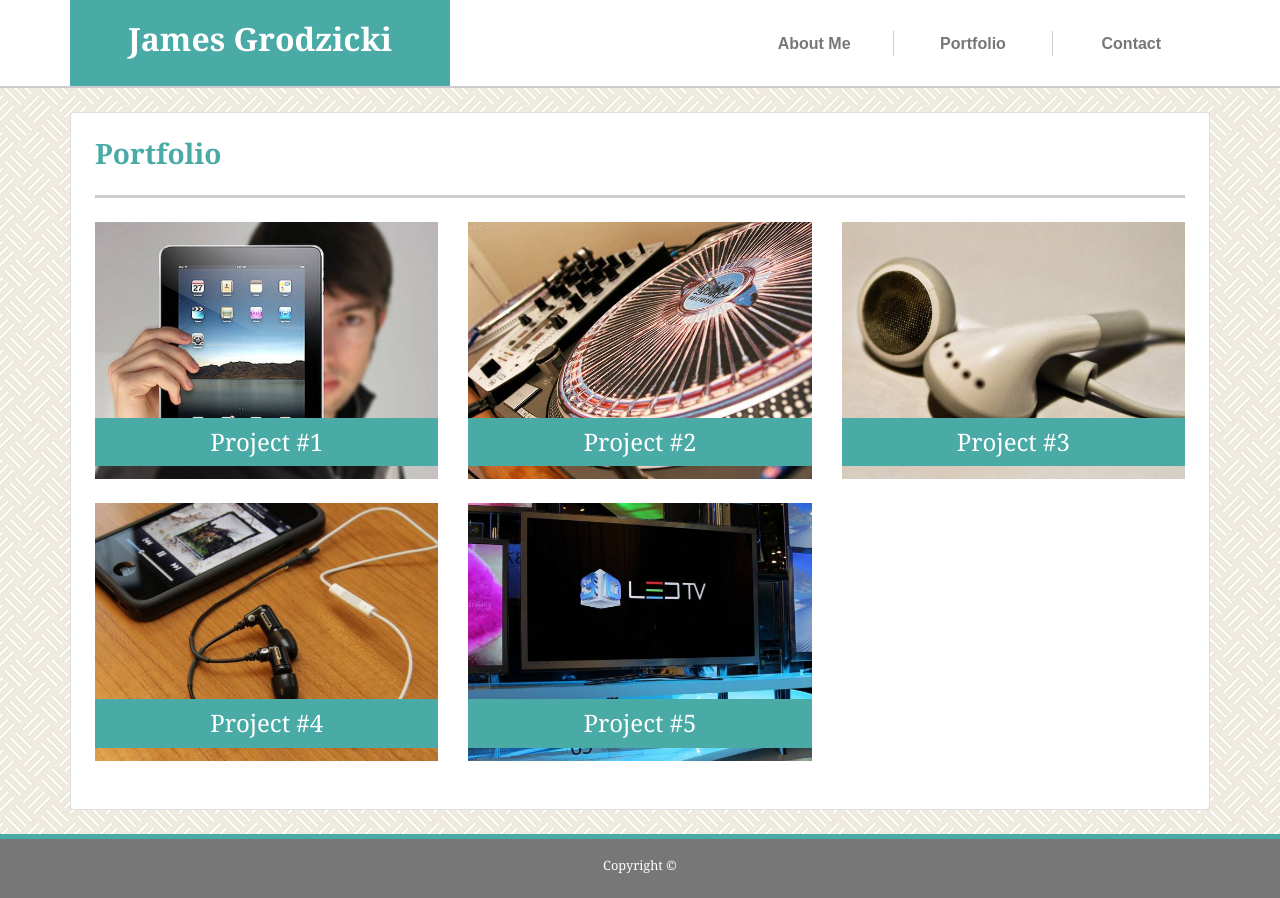
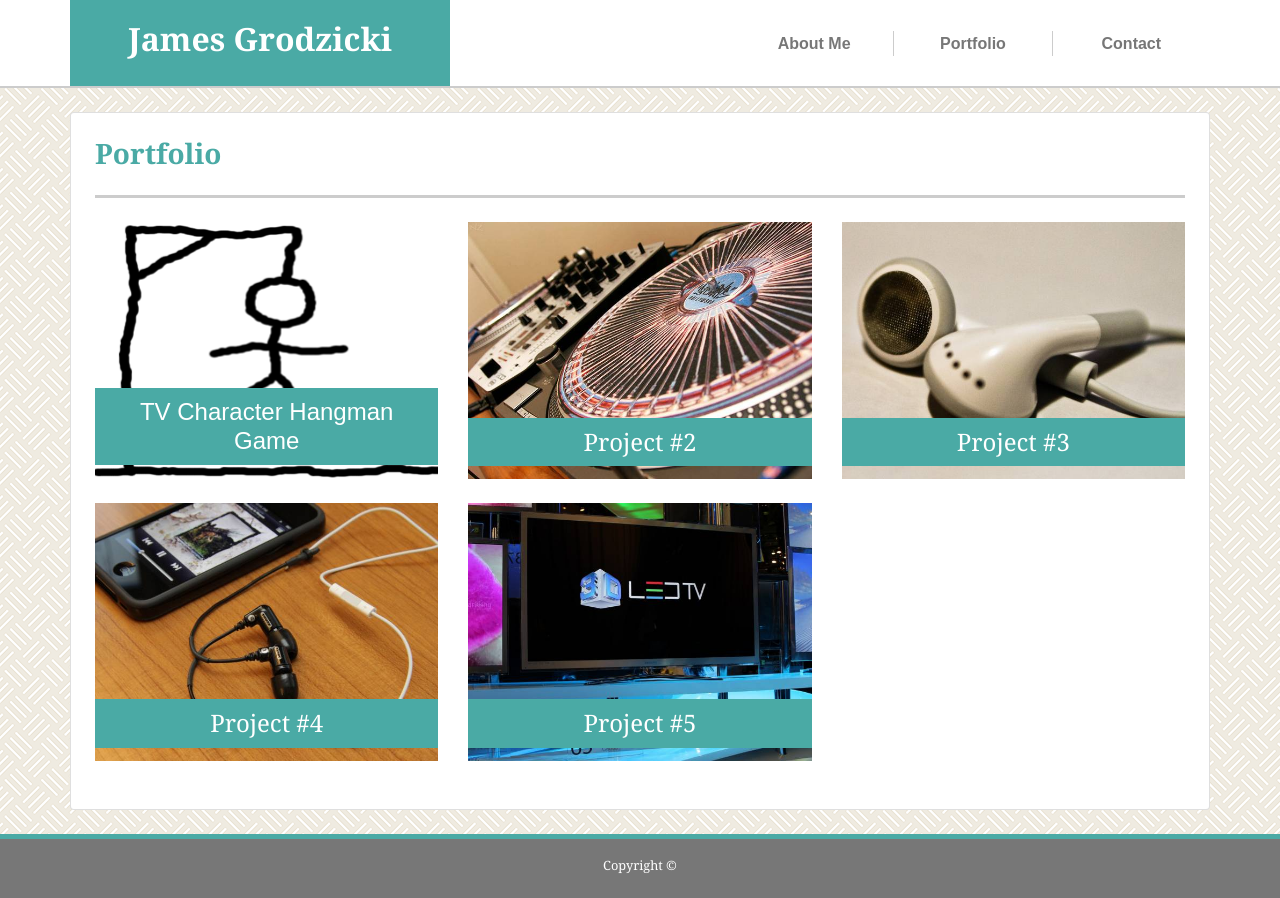
Before and after one commit to jamesgrodzicki/bootstrap-portfolio, a plain HTML site: page portfolio.html in a window 1280 px wide. Drawn offline with nearby package versions, Linux system fonts and the light colour scheme.

Commit message:
added hangman portfolio

```diff
--- a/assets/css/style.css
+++ b/assets/css/style.css
@@ -39,6 +39,7 @@ p {
 
 .project-container{
     position: relative;
+    display: block;
 }
 
 .project-container h4{
--- a/portfolio.html
+++ b/portfolio.html
@@ -47,10 +47,10 @@
 
             <div class="row">
                 <div class="col-md-4 col-xs-12 mb-4">
-                    <div class="project-container">
-                        <img class="w-100" src="assets/images/technics-q-c-640-480-1.jpg" alt="portfolio 1">
-                        <h4>Project #1</h4>
-                    </div>
+                    <a class="project-container" href="https://jamesgrodzicki.github.io/word-guess-game/">
+                        <img class="w-100" src="assets/images/imageedit_4_5993385743.png" alt="portfolio 1">
+                        <h4>TV Character Hangman Game</h4>
+                    </a>
                 </div>
                 <div class="col-md-4 col-xs-12 mb-4">
                     <div class="project-container">
```
Also changed, not shown: assets/images/imageedit_4_5993385743.png (added).
